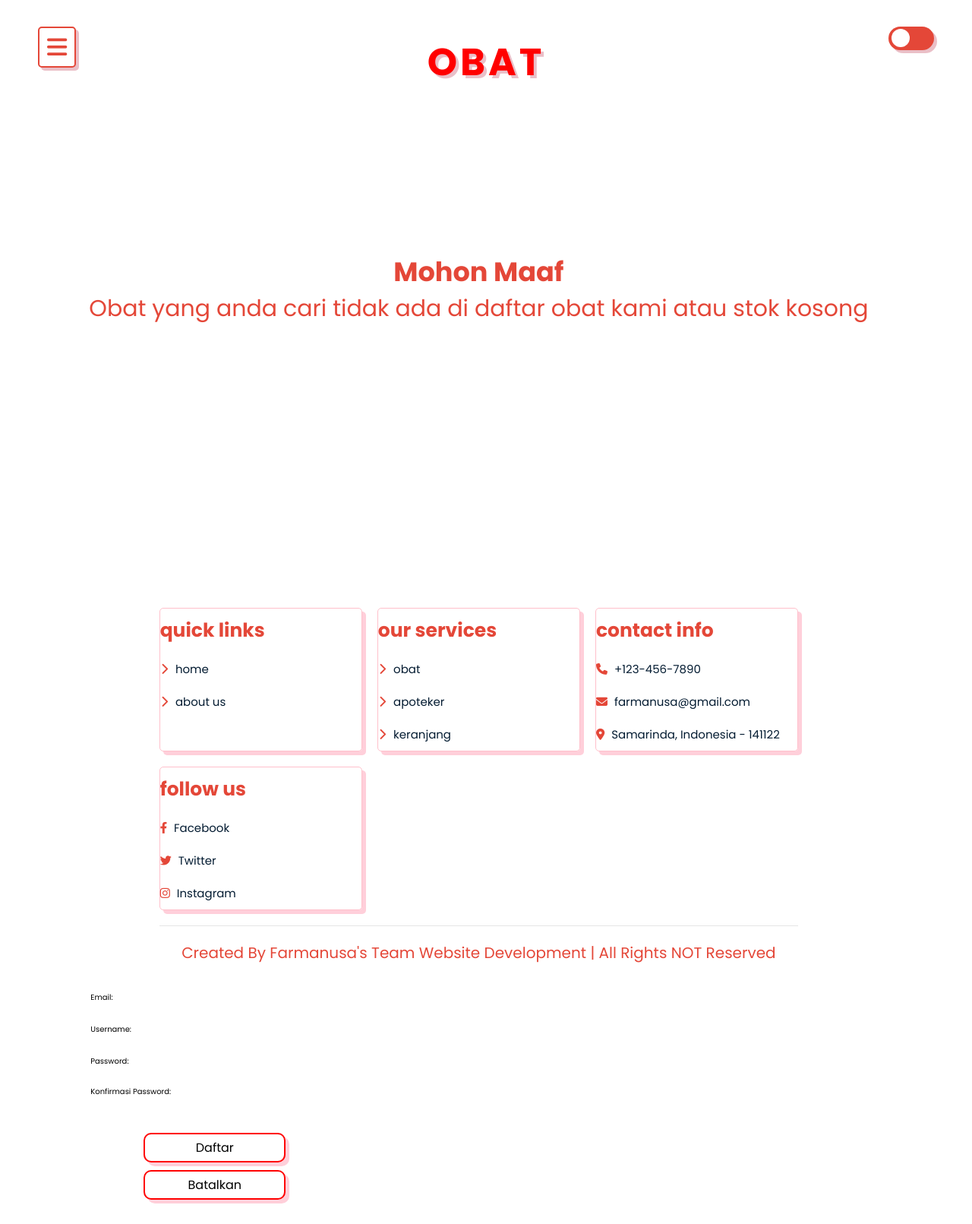
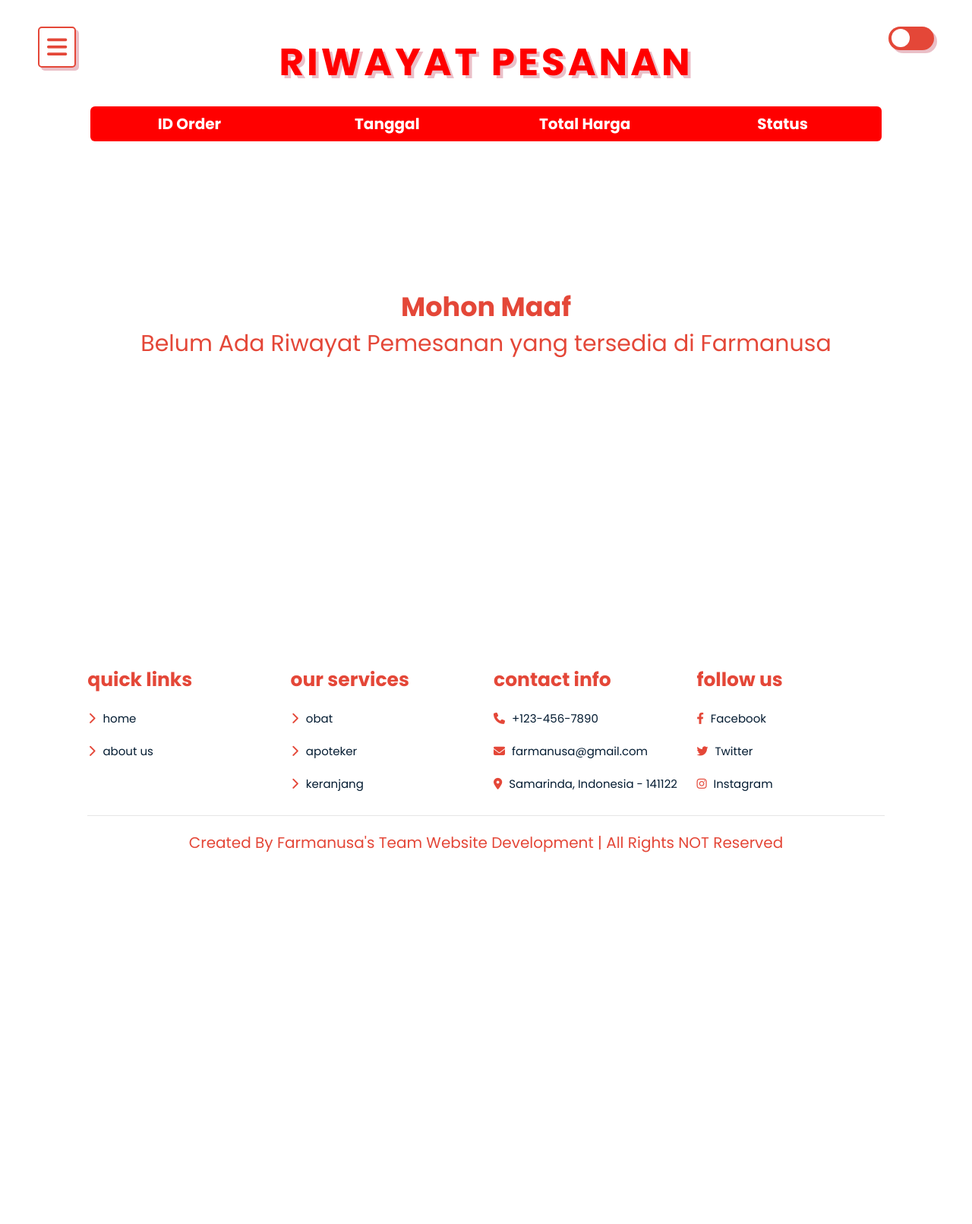
Before and after one commit to Hadieee/Farmanusa, a PHP site: page /riwayat.php in a window 1280 px wide. Shown: the whole page at 76% size. After the commit the page ends 1122 px from the top, so only its background shows below. Run offline with PHP 8.4, Linux system fonts and the light colour scheme; the visitor is signed in with stand-in values (Sample User, id 1); data that the repository does not hold is empty.

Commit message:
riwayat dan sebagainya

```diff
--- a/admin/konfirmasi.php
+++ b/admin/konfirmasi.php
@@ -2,6 +2,6 @@
     require '../db-connect.php';
     session_start();
     $id = $_GET['id'];
-    mysqli_query($db, "UPDATE orderan SET status = 'Sudah Dibayar' WHERE id_order = '$id'");
+    mysqli_query($db, "UPDATE orderan SET  status = 'Sudah Dibayar' WHERE id_order = '$id'");
     header('Location: order.php');
 ?>
--- a/css/index.css
+++ b/css/index.css
@@ -1014,3 +1014,67 @@ section {
         width: 100%;
     }
 }
+
+#tabel{
+    width: 100%;
+}
+
+.products-area-wrapper {
+    width: 100%;
+    max-height: 100%;
+    overflow: auto;
+    padding: 0 4px;
+  }
+
+  .tableView .products-header {
+    display: flex;
+    align-items: center;
+    border-radius: 6px;
+    background-color: var(--dark-color);
+    position: sticky;
+    top: 0;
+  }
+  .tableView .products-row {
+    margin-top: 10px;
+    display: flex;
+    align-items: center;
+    border-radius: 6px;
+    background-color: var(--red);
+  }
+
+  .tableView .products-row:hover {
+    box-shadow: var(--box-shadow);
+    background-color: var(--dark-color);
+  }
+
+  .tableView .sel {
+    text-align: center;
+    flex: 1;
+    padding: 8px 20px;
+    color: var(--white);
+    font-weight: bold;
+    font-size: 20px;
+    display: flex;
+    align-items: center;
+    justify-content: center;
+  }
+
+  @media screen and (max-width: 880px) {
+    .tableView .sel.id{
+        flex: 0.3;
+    }
+  }
+
+  @media screen and (max-width: 780px) {
+    .tableView .sel.harga{
+        display: none;
+    }
+  }
+  @media screen and (max-width: 480px) {
+    .tableView .sel.stock {
+      display: none;
+    }
+    .tableView .sel.price {
+      flex: 0.4;
+    }
+  }
--- a/keranjang.php
+++ b/keranjang.php
@@ -128,7 +128,7 @@
                     <div class="image">
                         <img src=<?php echo "image/".$ord['gambar'] ?> alt="">
                         <div class="icons" style="width: 100%;">
-                            <a style="width: 100%;" href=<?php echo "crud-obat/hapus-obat.php?id=".$ord["id_obat"]?> class="fas fa-trash"></a>
+                            <a style="width: 100%;" href=<?php echo "hapus_keranjang.php?id_obat=".$ord["id_obat"]."&id_order=".$ord["id_order"]?> class="fas fa-trash"></a>
                         </div>
                     </div>
                     <div class="content">
--- a/riwayat.php
+++ b/riwayat.php
@@ -8,13 +8,10 @@
         $username = $_SESSION['user'];
         $check = mysqli_query($db, "SELECT * FROM orderan WHERE username = '$username' and status = 'Sudah Dibayar'");
 
-        while($row = mysqli_fetch_assoc($check)){
-            $checkSlot[] = $row;
-        }
-
-        if(!isset($checkSlot)){
-            $query = "INSERT INTO orderan VALUES (default, '$username', ".date("Y-m-d").", 0, 'Sudah Dibayar')" ;
-            $result = $db->query($query);
+        if(mysqli_num_rows($check) > 0){
+            while($row = mysqli_fetch_assoc($check)){
+                $riwayat[] = $row;
+            }
         }
     }
 
@@ -28,8 +25,6 @@
     while($row = mysqli_fetch_assoc($result)){
         $obat[] = $row;
     }
-
-
 ?>
 
 <!DOCTYPE html>
@@ -55,7 +50,7 @@
 
     <section class="obat" id="obat">
 
-        <h1 class="heading"> obat </h1>
+        <h1 class="heading"> Riwayat Pesanan </h1>
         <?php
             if(isset($obat) or isset($_POST['Cari'])){
         ?>
@@ -68,32 +63,26 @@
         ?>
     <div class="box-container">
         <div id=tabel>
-            <table>
-                <thead>
-                    <tr>
-                        <td></td>
-                        <td></td>
-                        <td></td>
-                        <td></td>
-                        <td></td>
-                        <td></td>
-                    </tr>
-                </thead>
-                <tbody>
-                    <?php if(isset($riwayat)){foreach ($riwayat as $data): ?>
-                        <tr>
-                            <td></td>
-                            <td></td>
-                            <td></td>
-                            <td></td>
-                            <td></td>
-                            <td></td>
-                        </tr>
-                    <?php endforeach; ?>
-                </tbody>
-            </table>
+            <div class="products-area-wrapper tableView">
+                <div class="products-header">
+                    <div class="sel id">ID Order</div>
+                    <div class="sel tanggal">Tanggal</div>
+                    <div class="sel harga">Total Harga</div>
+                    <div class="sel status">Status</div>
+                </div>
+                <?php if(isset($riwayat)){foreach ($riwayat as $data): ?>
+                <div class="products-row">
+                    <div class="sel id">
+                        <span><?=$data['id_order']?></span>
+                    </div>
+                    <div class="sel tanggal"><span class="cell-label"></span><?=$data['tanggal']?></div>
+                    <div class="sel harga"><span class="cell-label"></span><?=$data['total_keseluruhan_harga']?></div>
+                    <div class="sel status"><span class="cell-label"></span><?=$data['status']?></div>
+                    </div>
+                <?php endforeach;  ?>
+            </div>
         </div>
-    </div> else {
+        <?php } else {
             if(!isset($_POST['Cari'])){
         ?>
         <div class="kosong">
@@ -116,6 +105,7 @@
         </div>
         <?php
             }
+        }
         ?>
         </div>
     </section>
```
Also changed, not shown: hapus_keranjang.php (added, +9 -0 lines).
